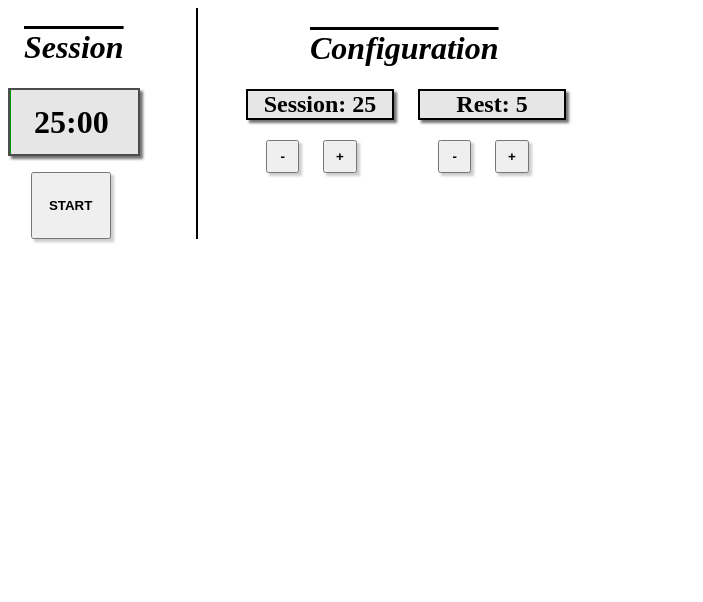
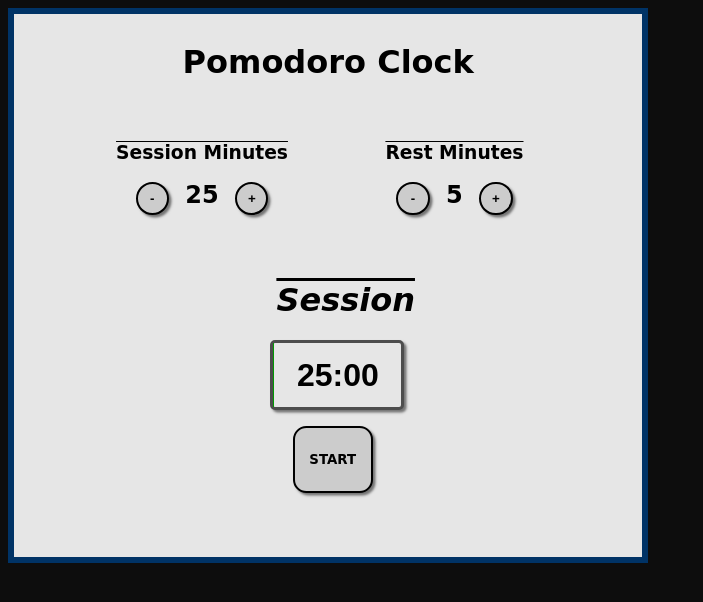
Before and after one commit to tonytran1/Pomodoro-Clock, a plain HTML site: page index.html in a window 1280 px wide. Shown: the whole page, without its empty margins (0-703 px from the left). Drawn offline with nearby package versions, Linux system fonts and the light colour scheme.

Commit message:
Updated UI

```diff
--- a/css/style.css
+++ b/css/style.css
@@ -1,5 +1,19 @@
+html {
+  background-color: #0d0d0d;
+}
+
+body {
+  padding: 4em;
+  font-family: arial;
+  position: absolute;
+  background-color: #e6e6e6;
+  border: 0.4em solid #003366;
+}
+
 body > div {
-  display: inline-block;
+  position: relative;
+  text-align: left;
+  display: block;
 }
 
 button {
@@ -7,6 +21,12 @@ button {
   height: 2.5em;
   font-weight: bold;
   box-shadow: 2.5px 2.5px 2.5px #cccccc;
+  outline: none;
+  background-color: #cccccc;
+}
+
+button:active {
+  transform: scale(1.1)
 }
 
 button:hover {
@@ -14,54 +34,22 @@ button:hover {
 }
 
 .editor {
-  position: relative;
-  bottom: 3.05em;
-  left: 2.5em;
-  width: 10em;
+  display: inline-block;
+  width: 15em;
   padding: 0.25em;
+  text-align: center;
 }
 
-.editor > h2 {
-  border: 2px solid black;
-  width: 6em;
-  text-align: center;
-  box-shadow: 2.5px 2.5px 2.5px #737373;
-  background-color: #e6e6e6;
+.editor > h3 {
+  font-family: cursive;
+  text-decoration: overline;
 }
 
 .editor > button {
-  margin-left: 1.5em;
-}
-
-#toggle-start {
-  margin-left: 1.7em;
-  width: 6em;
-  height: 5em;
-}
-
-#current-timer, #config-title {
-  margin-left: 0.5em;
-  text-decoration: overline;
-  font-style: italic;
-}
-
-#config-title {
-  margin-left: 2em;
-}
-
-#count-down {
-  position: relative;
-  border: 2px solid #4d4d4d;
-  width: 8em;
-  height: 4em;
+  display: inline;
+  border: 2px solid black;
   box-shadow: 2.5px 2.5px 2.5px #737373;
-  background-color: #e6e6e6;
-  margin-bottom: 1em;
-}
-
-#clock {
-  padding-right: 3.5em;
-  border-right: 2px solid black;
+  border-radius: 5em;
 }
 
 .progress-bar {
@@ -72,10 +60,66 @@ button:hover {
   z-index: 1;
 }
 
+#title {
+  text-align: center;
+  font-family: cursive;
+  padding-bottom: 1em;
+  margin-top: -3.5em;
+}
+
+#session-time, #rest-time {
+  font-weight: bold;
+  display: inline;
+  padding: 0.5em;
+  text-align: center;
+  font-family: cursive;
+}
+
+#toggle-start {
+  margin-left: 1.7em;
+  width: 6em;
+  height: 5em;
+  border-radius: 1em;
+  border: 2px solid black;
+  box-shadow: 2.5px 2.5px 2.5px #737373;
+  font-family: cursive;
+  cursor: pointer;
+}
+
+#current-timer {
+  padding-left: 0.2em;
+  text-decoration: overline;
+  font-style: italic;
+  font-family: cursive;
+}
+
+#count-down {
+  position: relative;
+  border: 3px solid #4d4d4d;
+  width: 8em;
+  height: 4em;
+  box-shadow: 2.5px 2.5px 2.5px #737373;
+  background-color: #e6e6e6;
+  margin-bottom: 1em;
+  border-radius: 5px;
+}
+
 #timer {
   position: absolute;
-  text-align: center;
   z-index: 2;
   left: 0.75em;
   bottom: -0.26em;
 }
+
+#clock {
+  padding-top: 2.5em;
+  left: 12em;
+  position: relative;
+  padding-right: 3.5em;
+}
+
+@media only screen and (max-width: 515px) {
+  #clock {
+    left: 4em;
+  }
+}
--- a/index.html
+++ b/index.html
@@ -1,24 +1,32 @@
 <!DOCTYPE html>
 <html>
   <head>
+    <title id='page-title'>Timer</title>
     <link rel="stylesheet" type="text/css" href="css/style.css">
-    <title>Pomodoro Clock</title>
   </head>
   <body>
+    <div id='title'>
+      <h1>Pomodoro Clock</h1>
+    </div>
+    <div>
+      <div class='editor'>
+        <h3>Session Minutes</h3>
+        <button class='change-session'>-</button>
+        <h2 id='session-time'>25</h2>
+        <button class='change-session'>+</button>
+      </div>
+      <div class='editor'>
+        <h3>Rest Minutes</h3>
+        <button class='change-rest'>-</button>
+        <h2 id='rest-time'>5</h2>
+        <button class='change-rest'>+</button>
+      </div>
+    </div>
     <div id='clock'>
       <h1 id='current-timer'>Session</h1>
       <div id='count-down'><div class='progress-bar'></div><h1 id='timer'>25:00</h1></div>
       <button id='toggle-start'>START</button>
     </div>
-    <div class='editor'>
-      <h1 id='config-title'>Configuration</h1>
-      <h2 id='session-time'>Session: 25</h2>
-      <button class='change-session'>-</button> <button class='change-session'>+</button>
-    </div>
-    <div class='editor'>
-      <h2 id='rest-time'>Rest: 5</h2>
-      <button class='change-rest'>-</button> <button class='change-rest'>+</button>
-    </div>
     <script src="https://ajax.googleapis.com/ajax/libs/jquery/3.1.0/jquery.min.js"></script>
     <script src="js/control.js"></script>
   </body>
--- a/js/control.js
+++ b/js/control.js
@@ -15,7 +15,7 @@ $('.change-rest').on('click', function(event) {
 });
 
 $('#toggle-start').on('click', function(event) {
-  let toggle = $('#toggle-start').html() === 'START' ? "STOP" : "START";
+  let toggle = $('#toggle-start').html() === 'START' ? "RESET" : "START";
   $('#toggle-start').html(toggle);
   if (!timeStarted) {
     alarmSound();
@@ -23,6 +23,7 @@ $('#toggle-start').on('click', function(event) {
     startSession();
   } else {
     $('#timer').html(sessionTime + ":00");
+    $('#page-title').html('Timer');
     $('.progress-bar').css('width', '1%');
     timeStarted = false;
     clearInterval(sessionInterval);
@@ -41,18 +42,22 @@ function startSession() {
         alarmSound();
         clearInterval(sessionInterval);
         startRest();
-      }
+      } else {
         minutes--;
         seconds = 60;
       }
+    } else {
       seconds--;
       updateProgressBar((minutes * 60) + seconds, (fullTime * 60));
-    $('#timer').html(minutes + ":" + seconds);
+      let timeLeft = (seconds < 10) ? (minutes + ":0" + seconds) : (minutes + ":" + seconds);
+      $('#timer').html(timeLeft);
+      $('#page-title').html(`( ${ timeLeft } ) Rest Timer`);
+    }
   }, 1000);
 }
 
 function startRest() {
-  $('#current-timer').html('Rest');
+  $('#current-timer').html('&nbsp;Rest !');
   let fullTime = restTime;
   let minutes = restTime;
   let seconds = 0;
@@ -62,13 +67,17 @@ function startRest() {
         alarmSound();
         clearInterval(restInterval);
         startSession();
-      }
+      } else {
         minutes--;
         seconds = 60;
       }
+    } else {
       seconds--;
       updateProgressBar((minutes * 60) + seconds, (fullTime * 60));
-    $('#timer').html(minutes + ":" + seconds);
+      let timeLeft = (seconds < 10) ? (minutes + ":0" + seconds) : (minutes + ":" + seconds);
+      $('#timer').html(timeLeft);
+      $('#page-title').html(`( ${ timeLeft } ) Session Timer`);
+    }
   }, 1000);
 }
 
@@ -91,7 +100,7 @@ function changeTime(timer, type) {
       } else {
         restTime++;
       }
-      $('#rest-time').html(`Rest: ${ restTime }`);
+      $('#rest-time').html(restTime);
       break;
     case 'session':
       if (type.includes('-')) {
@@ -100,6 +109,9 @@ function changeTime(timer, type) {
       } else {
         sessionTime++;
       }
-      $('#session-time').html(`Session: ${ sessionTime }`);
+      $('#session-time').html(sessionTime);
+      if (!timeStarted) {
+        $('#timer').html(sessionTime + ':00');
       }
   }
+}
```
Lines whose indentation alone changed are shown as unchanged.
